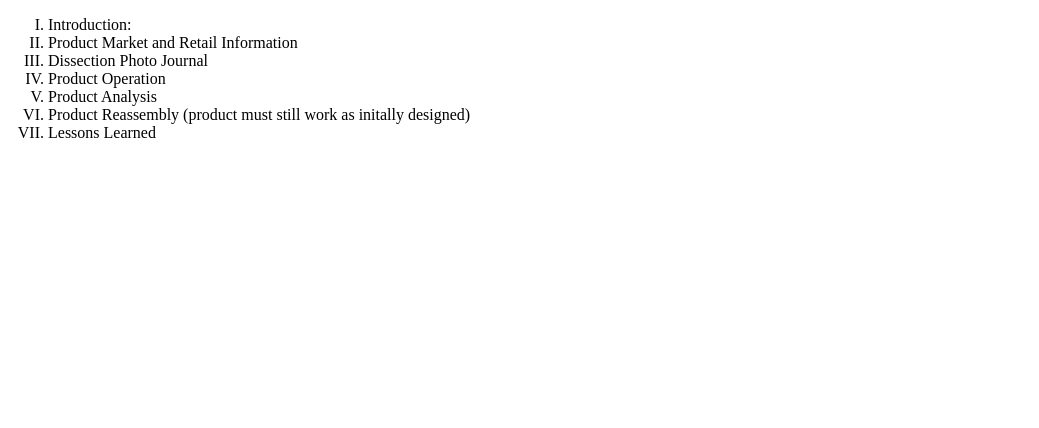
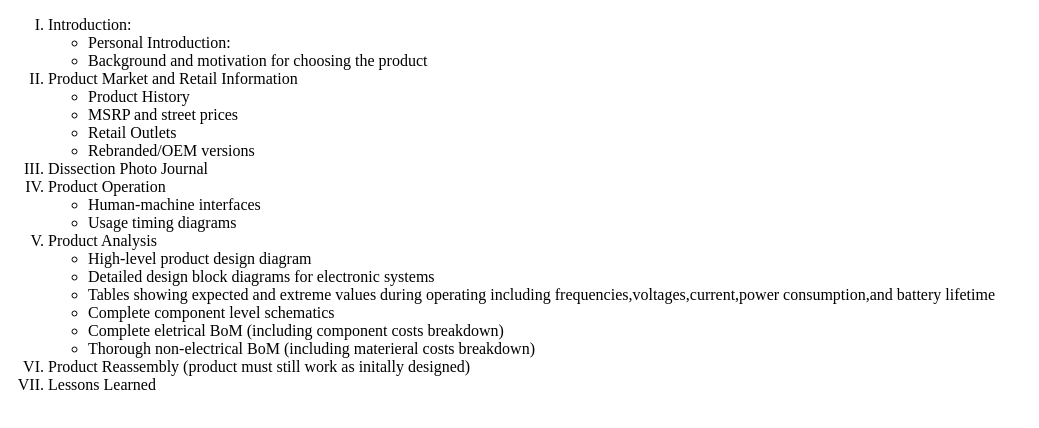
Before and after one commit to joshuamoorexyz/Embedded-Systems-Fall2023, a plain HTML site: page index.html in a window 1280 px wide. Shown: the whole page, without its empty margins (0-1039 px from the left). Drawn offline with Linux system fonts and the light colour scheme.

Commit message:
Main index code to edit

```diff
--- a/index.html
+++ b/index.html
@@ -7,10 +7,32 @@
 
 <ol type="I">
   <li>Introduction:</li>
+  <ul>
+    <li>Personal Introduction:</li>
+    <li>Background and motivation for choosing the product</li>
+  </ul>
   <li>Product Market and Retail Information</li>
+  <ul>
+    <li>Product History</li>
+    <li>MSRP and street prices</li>
+    <li>Retail Outlets</li>
+    <li>Rebranded/OEM versions</li>
+  </ul>
   <li>Dissection Photo Journal</li>
   <li>Product Operation</li>
+  <ul>
+    <li>Human-machine interfaces</li>
+    <li>Usage timing diagrams</li>
+  </ul>
   <li>Product Analysis</li>
+  <ul>
+    <li>High-level product design diagram</li>
+    <li>Detailed design block diagrams for electronic systems</li>
+    <li>Tables showing expected and extreme values during operating including frequencies,voltages,current,power consumption,and battery lifetime</li>
+    <li>Complete component level schematics</li>
+    <li>Complete eletrical BoM (including component costs breakdown)</li>
+    <li>Thorough non-electrical BoM (including materieral costs breakdown)</li>
+  </ul>
   <li>Product Reassembly (product must still work as initally designed)</li>
   <li>Lessons Learned</li>
 </ol>
```
